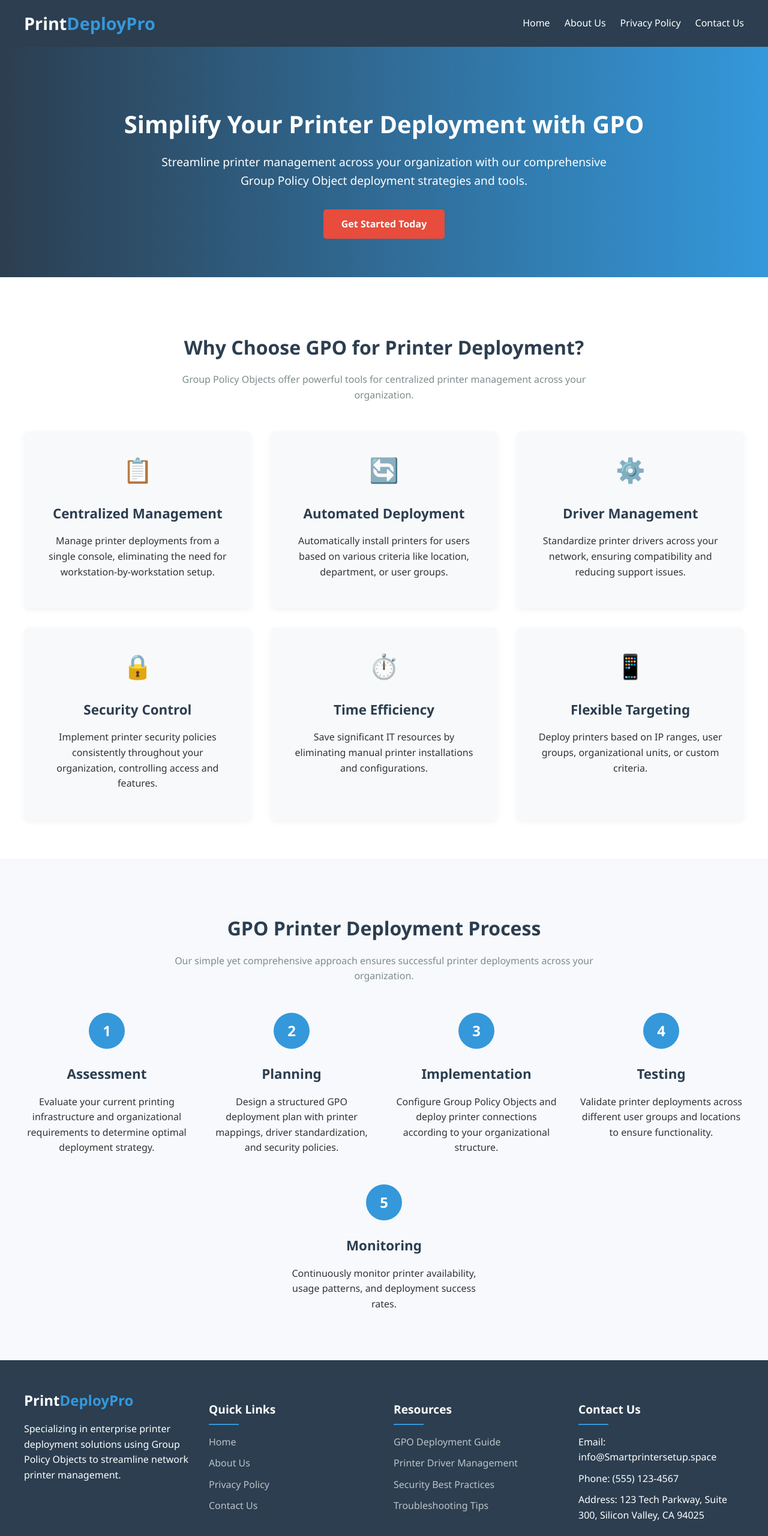
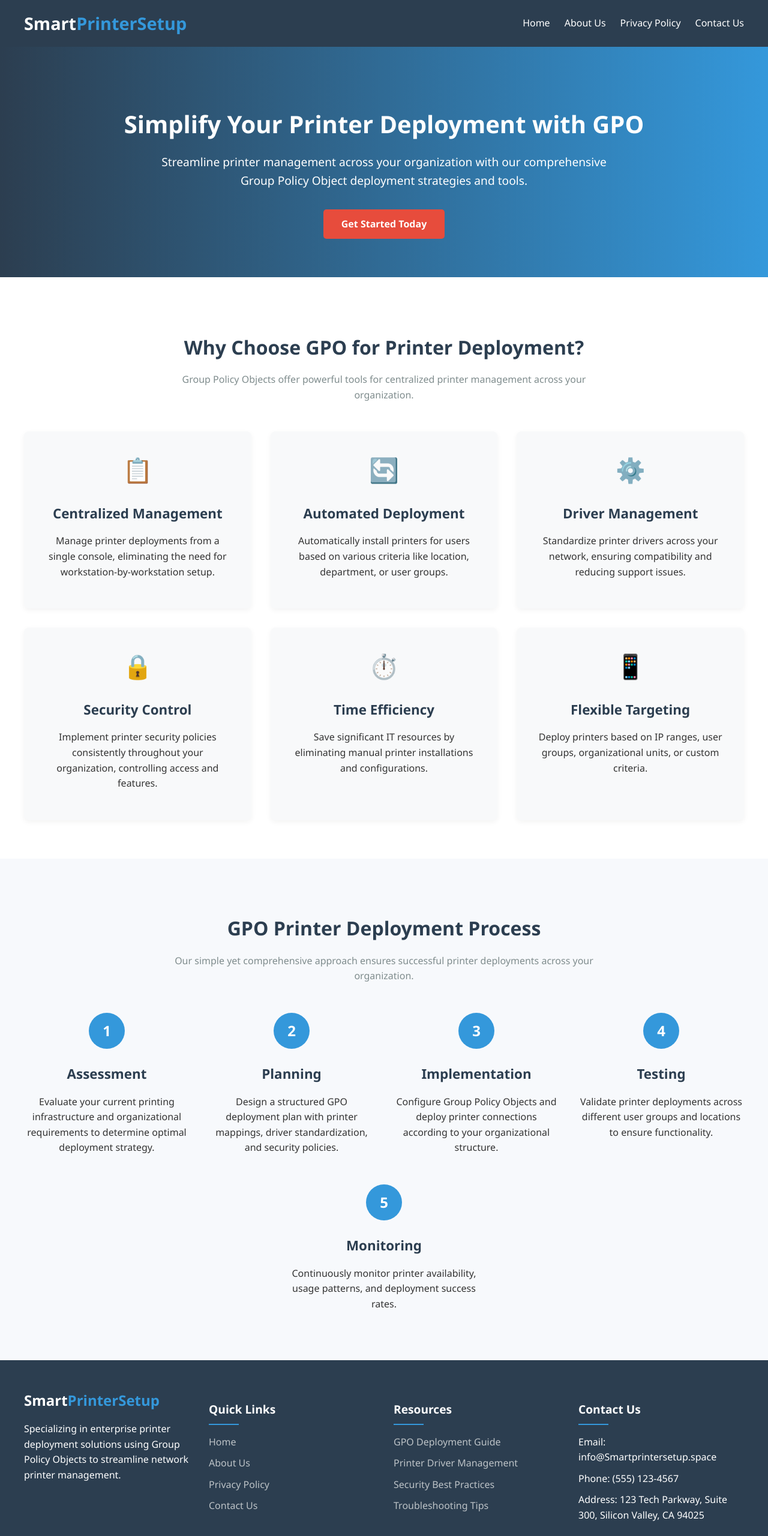
Before and after one commit to euniceschram/guru, a plain HTML site: page index.html in a window 1280 px wide. Shown: the top 2560 px of the page at 60% size. Drawn offline with Linux system fonts and the light colour scheme.

Commit message:
Update index.html

```diff
--- a/index.html
+++ b/index.html
@@ -251,7 +251,7 @@
     <!-- Header -->
     <header>
         <div class="container header-content">
-            <div class="logo">Print<span>DeployPro</span></div>
+            <div class="logo">Smart<span>PrinterSetup</span></div>
             <nav>
                 <ul>
                     <li><a href="index.html">Home</a></li>
@@ -356,7 +356,7 @@
         <div class="container">
             <div class="footer-content">
                 <div class="footer-about">
-                    <div class="footer-logo">Print<span>DeployPro</span></div>
+                    <div class="footer-logo">Smart<span>PrinterSetup</span></div>
                     <p>Specializing in enterprise printer deployment solutions using Group Policy Objects to streamline network printer management.</p>
                 </div>
                 <div class="footer-links">
```
